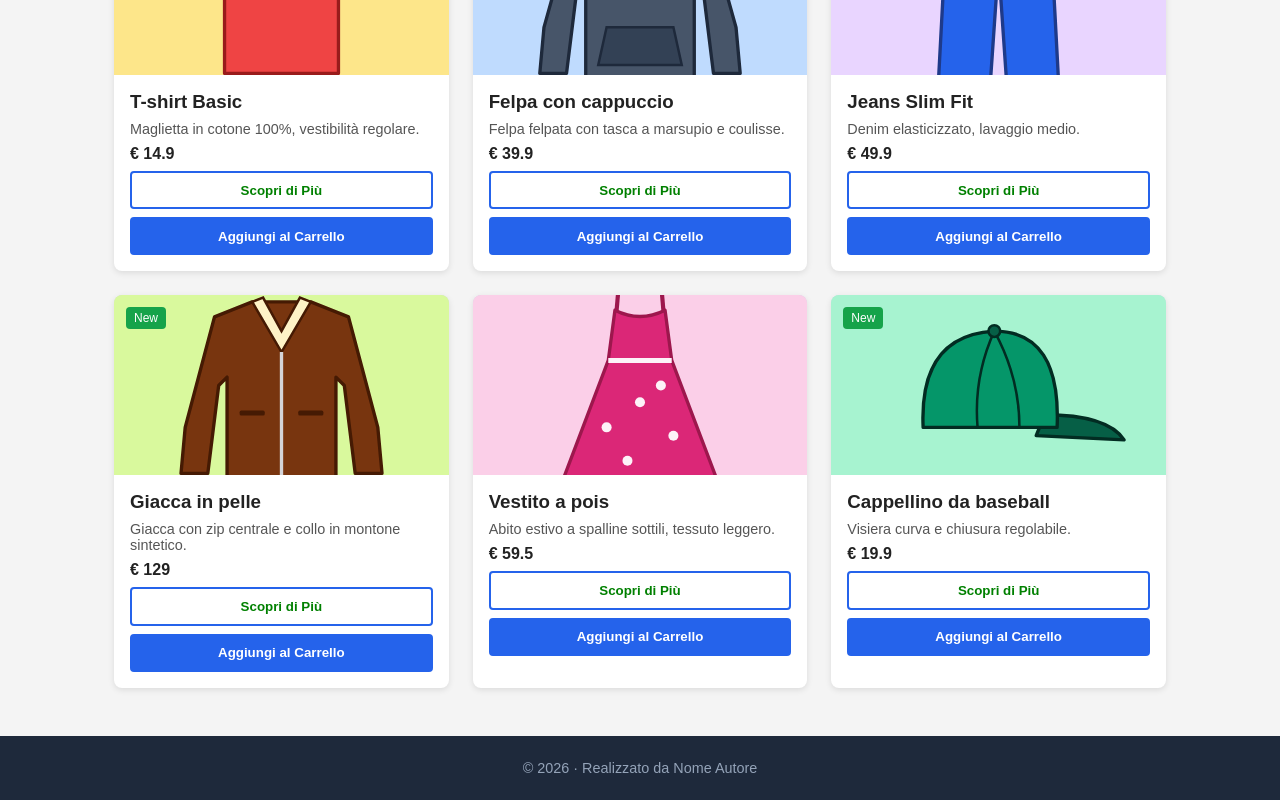
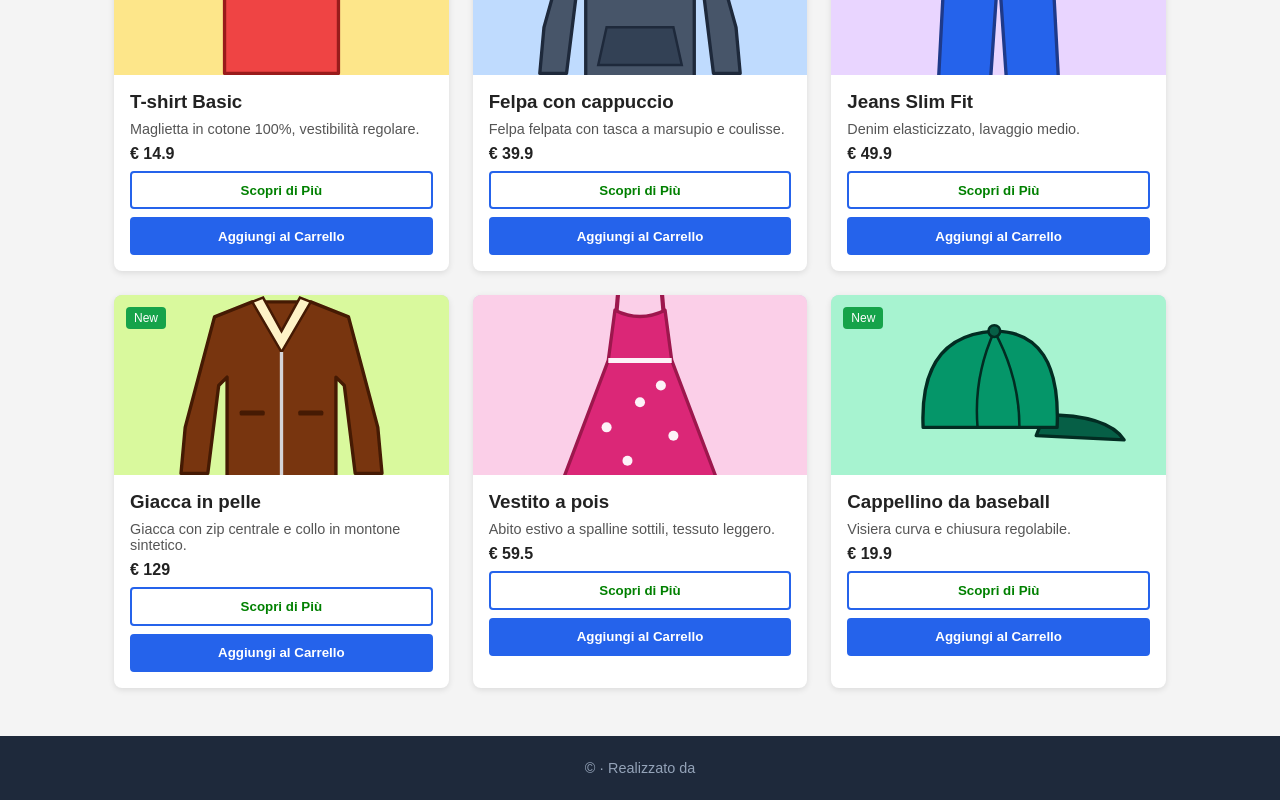
Before and after one commit to AlbFer94/react-practice, a React (Vite) app: page / in a window 1280 px wide. Shown: the part 394-1194 px from the top of the page. Built offline with nearby package versions, Linux system fonts and the light colour scheme.

Commit message:
Aggiunto le props per l'anno e l'autore del progetto.

```diff
--- a/src/components/Footer.jsx
+++ b/src/components/Footer.jsx
@@ -1,10 +1,13 @@
 // TODO: ricevi le props (author, year)
-function Footer() {
+function Footer(props) {
+
+  const year = props.year;
+  const author = props.author;
   return (
     <footer className="footer">
       <div className="container">
         {/* TODO: sostituisci i valori fissi con le props "year" e "author" */}
-        <p>© 2026 · Realizzato da Nome Autore</p>
+        <p>© {year} · Realizzato da {author}</p>
 
         {/* TODO (extra): rendi il <p> qui sopra un componente separato che usa la prop "children" */}
       </div>
```
